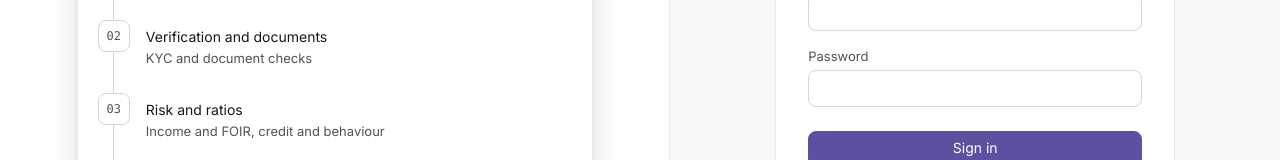
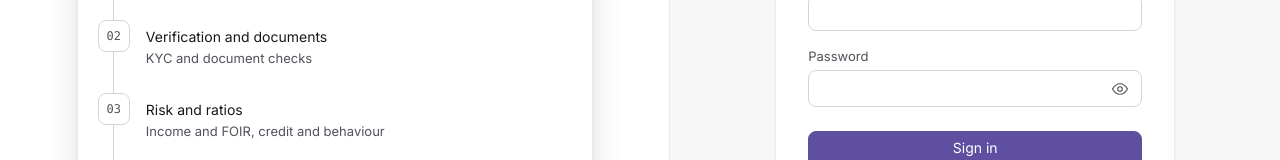
Before and after one commit to Vinay-Ampera/Loan_Pre_Underwriting_Copilot, a React (Vite) app in the folder frontend/: page /login in a window 1280 px wide. Shown: the part 417-577 px from the top of the page. Built offline with nearby package versions, Linux system fonts and the light colour scheme.

Commit message:
feat: add password visibility toggle to LoginPage and update related tests

```diff
--- a/frontend/src/components/Icons.jsx
+++ b/frontend/src/components/Icons.jsx
@@ -17,6 +17,8 @@ const paths = {
   mail: 'M3 6h18v12H3zM3 7l9 7 9-7',
   chart: 'M4 20V10M10 20V4M16 20v-8M22 20H2',
   eye: 'M2 12s4-7 10-7 10 7 10 7-4 7-10 7S2 12 2 12zM12 15a3 3 0 100-6 3 3 0 000 6',
+  'eye-off':
+    'M3 3l18 18M10.6 6.1A9.8 9.8 0 0112 6c6 0 10 6 10 6a17 17 0 01-3.2 3.7M6.6 7.6A17 17 0 002 12s4 7 10 7c1.6 0 3-.4 4.3-1M9.9 9.9a3 3 0 004.2 4.2',
   flag: 'M5 21V4M5 4h11l-2 4 2 4H5',
   link: 'M10 14a4 4 0 005.7 0l3-3a4 4 0 00-5.7-5.7l-1 1M14 10a4 4 0 00-5.7 0l-3 3a4 4 0 005.7 5.7l1-1',
   shield: 'M12 3l8 3v6c0 5-3.5 8-8 9-4.5-1-8-4-8-9V6z',
--- a/frontend/src/pages/CaseWorkspacePage.css
+++ b/frontend/src/pages/CaseWorkspacePage.css
@@ -53,6 +53,9 @@
   gap: var(--s-1);
   border-bottom: 1px solid var(--line);
   overflow-x: auto;
+  /* overflow-x alone makes y "auto" too; the tab's -1px margin then overflows by 1px
+     and shows a tiny vertical scrollbar */
+  overflow-y: hidden;
 }
 .tab {
   border: 0;
--- a/frontend/src/pages/LoginPage.css
+++ b/frontend/src/pages/LoginPage.css
@@ -167,6 +167,28 @@
 .login-card-head h2 {
   font-size: var(--fs-24);
 }
+.password-wrap {
+  position: relative;
+}
+.password-wrap .input {
+  padding-right: 44px;
+}
+.password-toggle {
+  position: absolute;
+  top: 0;
+  right: 0;
+  bottom: 0;
+  width: 44px;
+  display: grid;
+  place-items: center;
+  border: 0;
+  background: none;
+  color: var(--muted);
+  border-radius: var(--radius-input);
+}
+.password-toggle:hover {
+  color: var(--ink);
+}
 .login-submit {
   min-height: 44px;
   margin-top: var(--s-2);
--- a/frontend/src/pages/LoginPage.jsx
+++ b/frontend/src/pages/LoginPage.jsx
@@ -52,6 +52,7 @@ export default function LoginPage() {
   const { signIn } = useSession()
   const [email, setEmail] = useState('')
   const [password, setPassword] = useState('')
+  const [showPassword, setShowPassword] = useState(false)
   const [error, setError] = useState(null)
   const [busy, setBusy] = useState(false)
   const [notice] = useState(takeNotice)
@@ -99,15 +100,26 @@ export default function LoginPage() {
           </div>
           <div className="field">
             <label htmlFor="password">Password</label>
+            <div className="password-wrap">
               <input
                 id="password"
                 className="input"
-              type="password"
+                type={showPassword ? 'text' : 'password'}
                 autoComplete="current-password"
                 value={password}
                 onChange={(e) => setPassword(e.target.value)}
                 required
               />
+              <button
+                type="button"
+                className="password-toggle"
+                onClick={() => setShowPassword((v) => !v)}
+                aria-label={showPassword ? 'Hide password' : 'Show password'}
+                aria-pressed={showPassword}
+              >
+                <Icon name={showPassword ? 'eye-off' : 'eye'} size={18} />
+              </button>
+            </div>
           </div>
           {error && (
             <p className="field-error" role="alert">
```
Also changed, not shown: 2 other files (tests, documents, lock files or other folders). Lines whose indentation alone changed are shown as unchanged.
